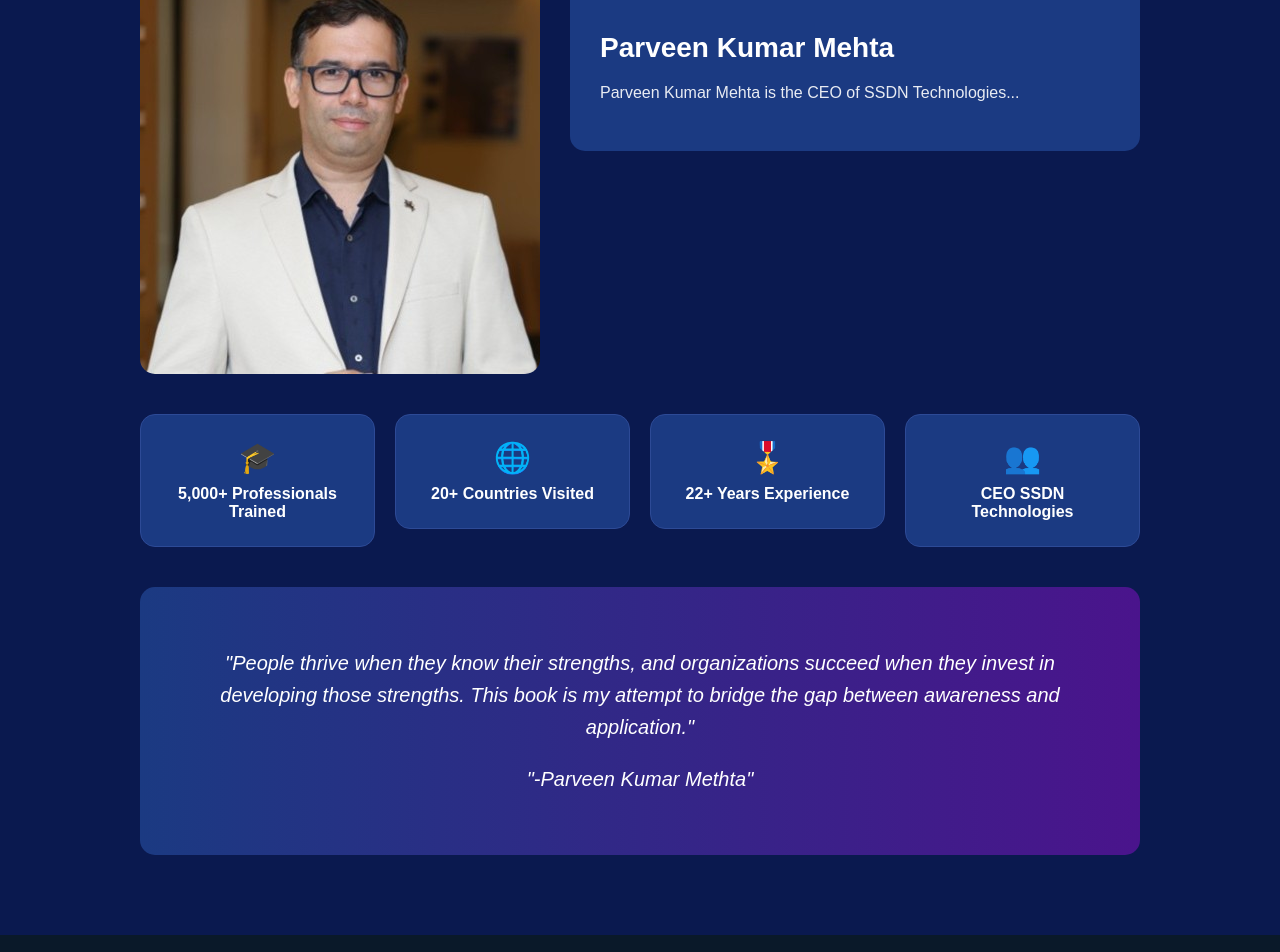
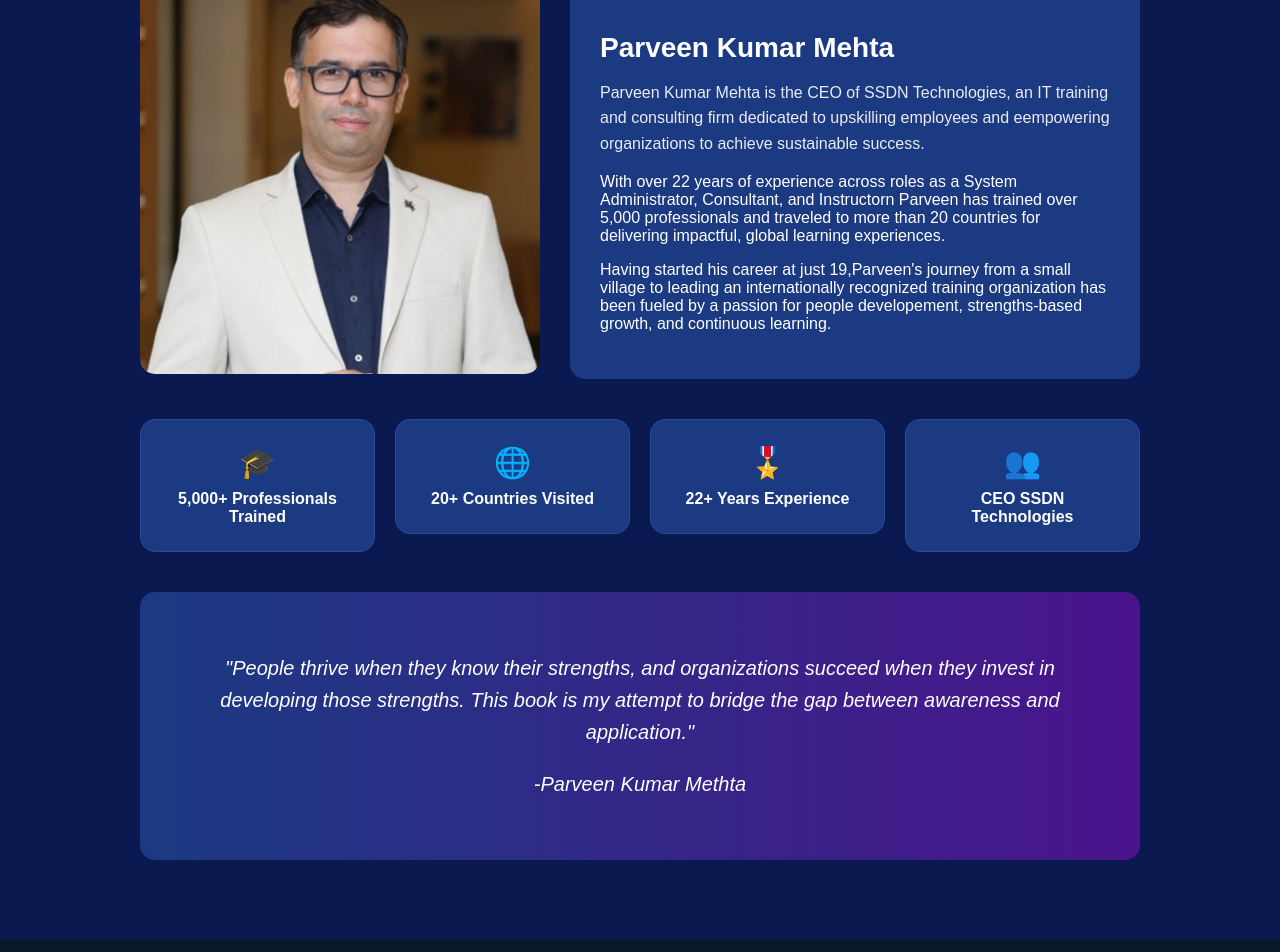
Before and after one commit to snehakhurana2104-afk/rise-portfolio, a React (Vite) app: page / in a window 1280 px wide. Shown: the part 2167-3119 px from the top of the page. Built offline with nearby package versions, Linux system fonts and the light colour scheme.

Commit message:
Fixing project structure and setup

```diff
--- a/src/components/AboutAuthor.jsx
+++ b/src/components/AboutAuthor.jsx
@@ -24,7 +24,9 @@ export default function AboutAuthor() {
           <img src={authorImage} alt="Parveen Kumar Mehta" style={{ width: '400px', borderRadius: '15px', objectFit: 'cover' }} />
           <div style={{ flex: 1, backgroundColor: '#1b3a82', padding: '30px', borderRadius: '15px', minWidth: '300px' }}>
             <h3 style={{ fontSize: '28px', marginBottom: '15px' }}>Parveen Kumar Mehta</h3>
-            <p style={{ lineHeight: '1.6', fontSize: '16px', opacity: 0.9 }}>Parveen Kumar Mehta is the CEO of SSDN Technologies...</p>
+            <p style={{ lineHeight: '1.6', fontSize: '16px', opacity: 0.9 }}>Parveen Kumar Mehta is the CEO of SSDN Technologies, an IT training and consulting firm dedicated to upskilling employees and eempowering organizations to achieve sustainable success.</p>
+            <p>With over 22 years of experience across roles as a System Administrator, Consultant, and Instructorn Parveen has trained over 5,000 professionals and traveled to more than 20 countries for delivering impactful, global learning experiences.</p>
+            <p>Having started his career at just 19,Parveen's journey from a small village to leading an internationally recognized training organization has been fueled by a passion for people developement, strengths-based growth, and continuous learning.</p>
           </div>
         </div>
 
@@ -62,7 +64,7 @@ export default function AboutAuthor() {
         <div style={{ background: 'linear-gradient(90deg, #1b3a82, #4a148c)', padding: '40px', borderRadius: '15px', textAlign: 'center' }}>
           <p style={{ fontSize: '20px', fontStyle: 'italic', lineHeight: '1.6' }}>"People thrive when they know their strengths, and organizations succeed when they invest in developing those strengths. This book is my attempt to bridge the gap between awareness and application."</p>
 
-          <p style={{ fontSize: '20px', fontStyle: 'italic', lineHeight: '1.6' }}>"-Parveen Kumar Methta"</p>
+          <p style={{ fontSize: '20px', fontStyle: 'italic', lineHeight: '1.6' }}>-Parveen Kumar Methta</p>
         </div>
       </div>
     </section>
```
